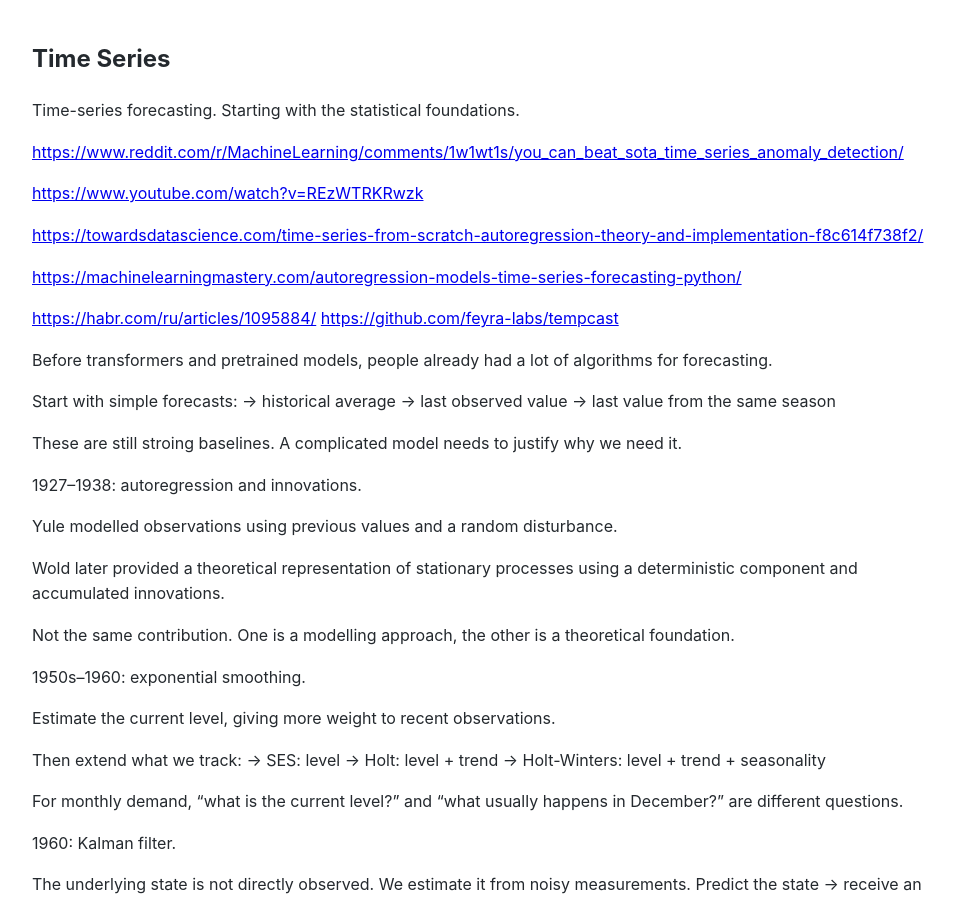
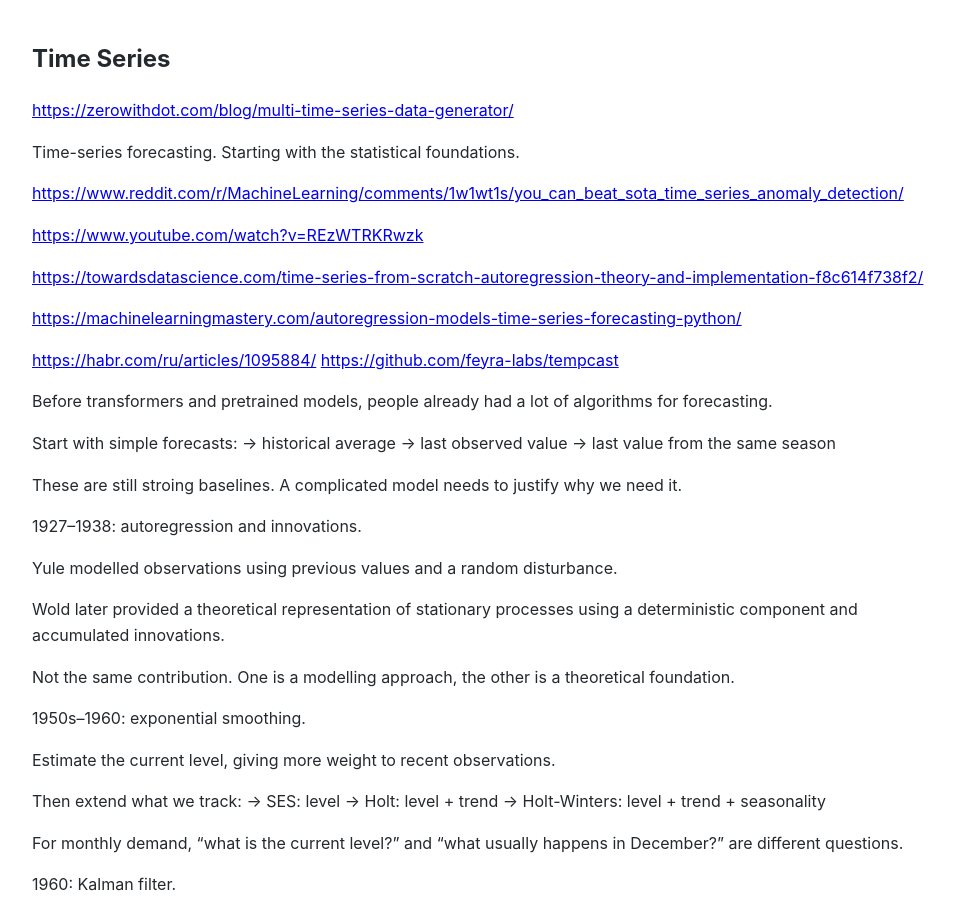
Before and after one commit to Michael-Lubinsky/michael-lubinsky.github.com, a Jekyll site: the page built from timeseries/timeseries.md, in a window 1280 px wide and 900 px high. Shown: the whole window, without its empty margins (158-1112 px from the left). Built offline with Jekyll 4.4.1, drawn with Linux system fonts in a browser that asks for light colours; our own code applies the rules of GitHub Pages for plain Markdown files.

Commit message:
Update timeseries.md

```diff
--- a/timeseries/timeseries.md
+++ b/timeseries/timeseries.md
@@ -1,4 +1,6 @@
 ## Time Series
+
+<https://zerowithdot.com/blog/multi-time-series-data-generator/>
 
 Time-series forecasting. Starting with the statistical foundations.
 
```
